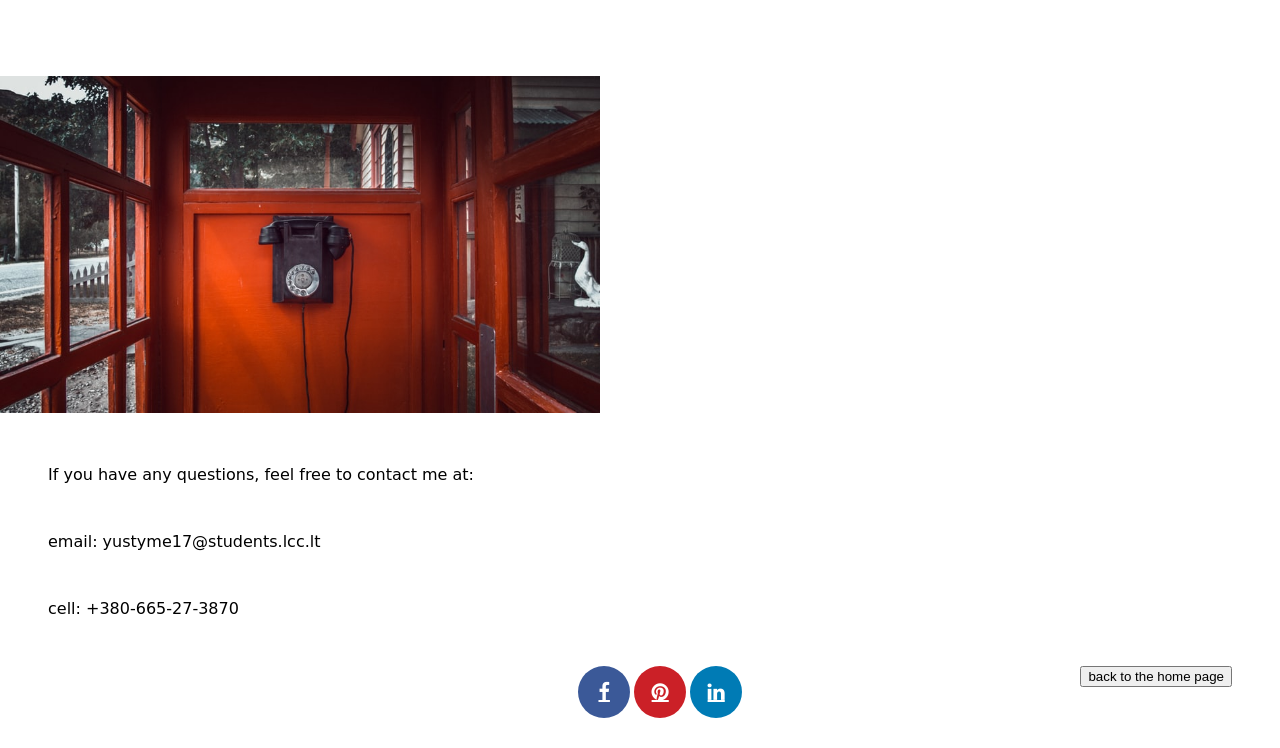
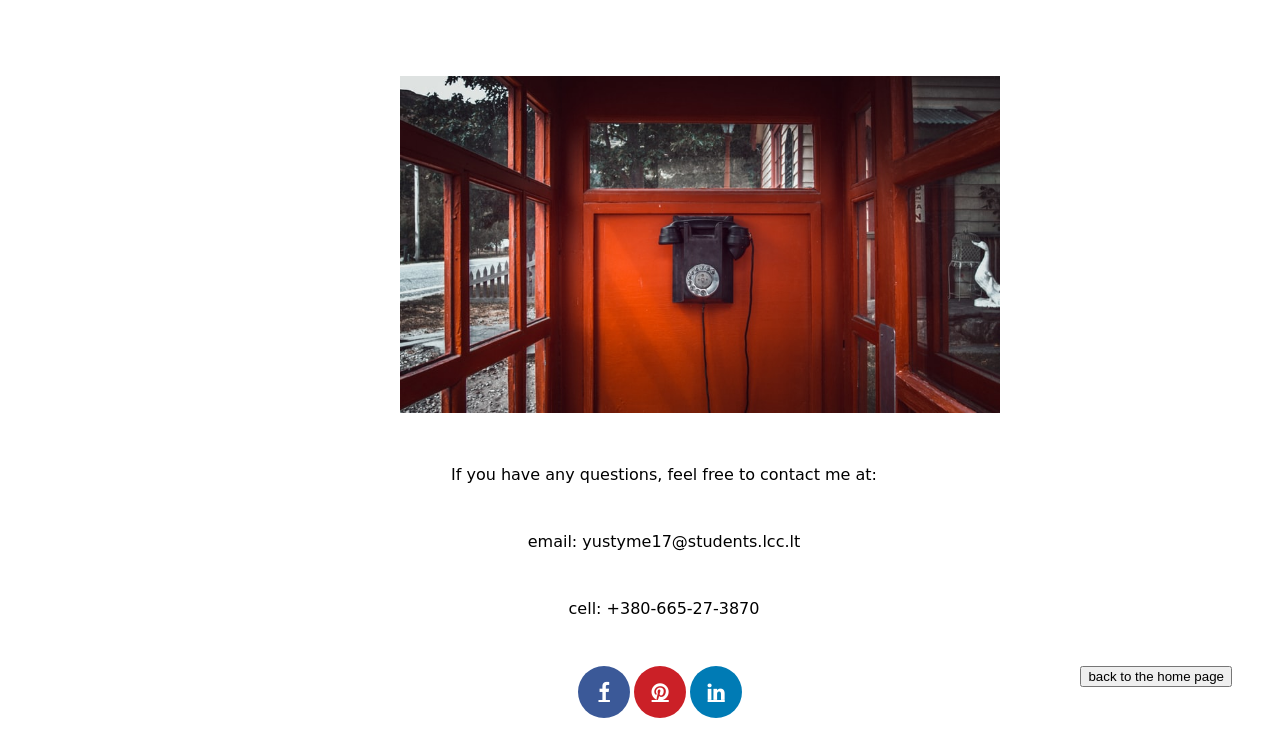
Before and after one commit to yustyme17/yustyme17.github.io, a plain HTML site: page contact.html in a window 1280 px wide. Shown: the part 160-908 px from the top of the page. Drawn offline with Linux system fonts and the light colour scheme; a web font is replaced by a local one.

Commit message:
Add files via upload

```diff
--- a/style.css
+++ b/style.css
@@ -3,8 +3,9 @@ img {
   margin-bottom: 2em;
 	margin-top: 3em;
 }
-#friends{
-	margin-left: 3em;
+#phone{
+	margin-left: 25em;
+	width: 600px;
 }
 .action{
 	float: right;
@@ -21,6 +22,9 @@ img {
     margin-right: auto;
     width: 50%;
   }
+.center-1 {
+text-align: center;
+	}
 .body {
   background-image: url ("pic.jpg");
   padding: 100px;
@@ -142,6 +146,4 @@ footer {
   color: white;
 }
 
-
-
 /* Create two equal columns that sits next to each other */
```
